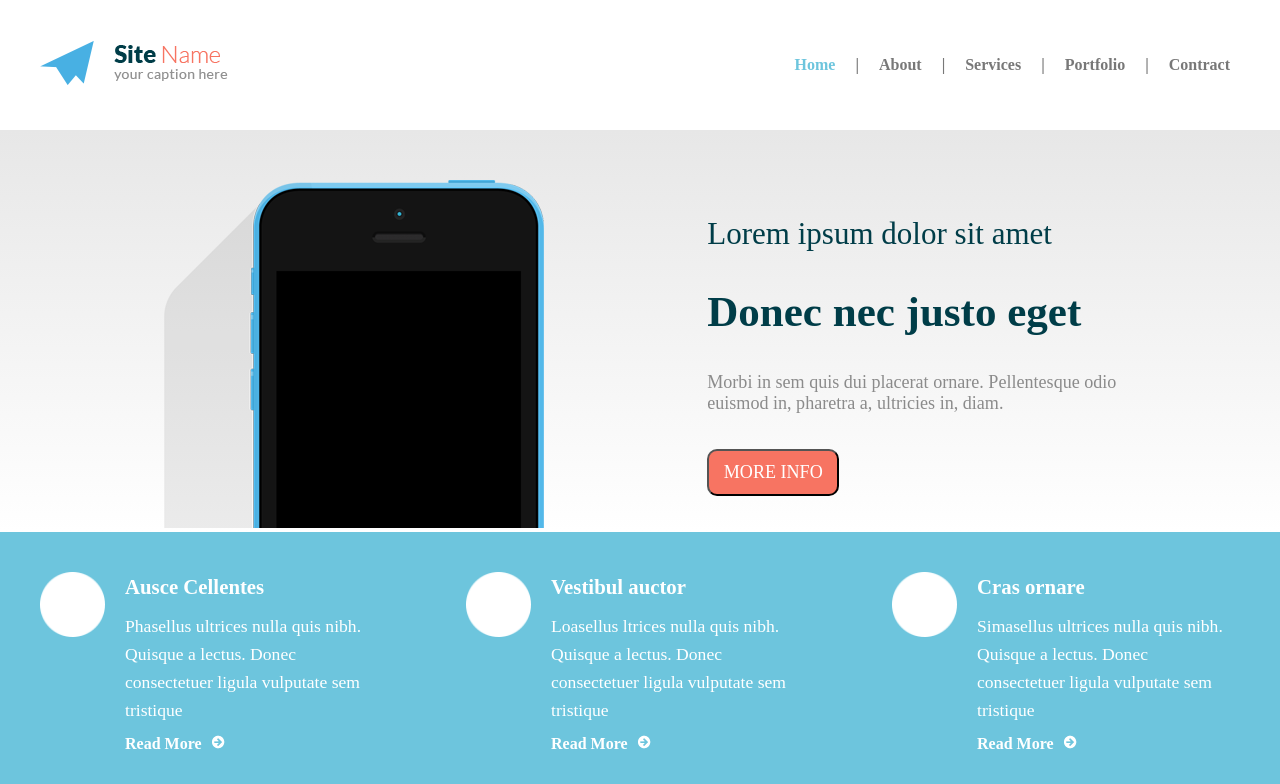
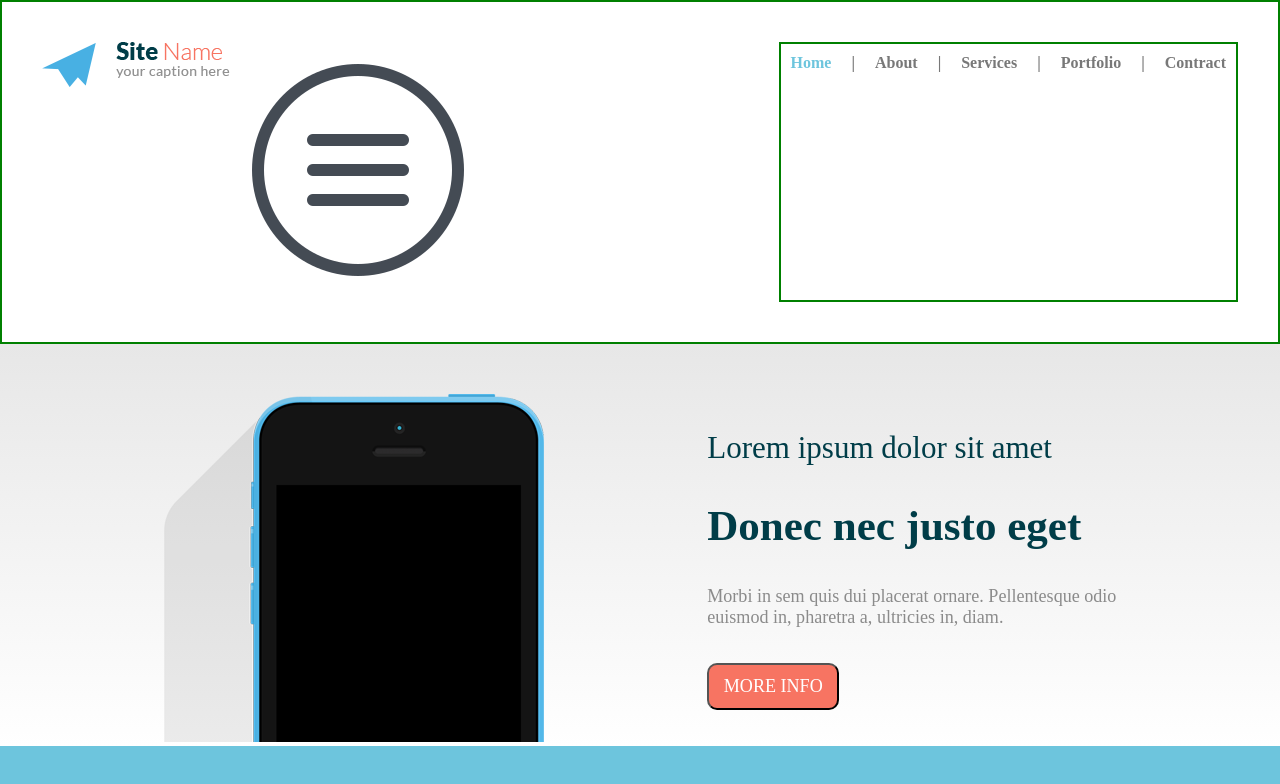
Before and after one commit to liubaterehova/-layout, a React app: page / in a window 1280 px wide. Shown: the top 784 px of the page. Built offline with nearby package versions, Linux system fonts and the light colour scheme.

Commit message:
img menu

```diff
--- a/src/components/header/header.jsx
+++ b/src/components/header/header.jsx
@@ -3,6 +3,7 @@ import './style.scss';
 import Iconlogo from '../png/logo.png';
 import IconPlane from '../png/plane.png';
 import { Menu } from './menu';
+import menuforphone from '../png/menuAdaptive.png';
 
 export const Header = () => (
   <div className="header">
@@ -10,6 +11,9 @@ export const Header = () => (
     <div>
       <img src={Iconlogo} alt="Logo" />
     </div>
+    <div className="div-menu-in-screen-for-phone">
+      <img src={menuforphone} alt="menu" className="menu-img" />
+    </div>
     <Menu />
   </div>
 );
--- a/src/components/header/style.scss
+++ b/src/components/header/style.scss
@@ -1,17 +1,20 @@
 .header {
-  align-items: center;
+  display: flex;
   background-color: #ffffff;
-  display: flex;
+  border: 2px solid green;
   padding: 40px;
+  .menu-in-screen-for-phone {
+    display: none;
+  }
   .plane-image {
     padding-right: 20px;
-      align-self: center;
   }
   .menu {
+    display: flex;
+    margin-left: auto;
     color: #787878;
-      display: flex;
     font-weight: bold;
-      margin-left: auto;
+    border: 2px solid green;
     .active-tab-menu {
       color: #6dc5dd;
     }
@@ -22,7 +25,19 @@
 }
 
 @media (max-width: 800px) {
-  .header {
+  .header{
+    padding: 20px;
+    .menu {
       display: none;
     }
+    .menu-in-screen-for-phone {
+      display: inline-block;
+      width: 25px;
+      height: 25px;
+      .menu-img {
+        width: auto;
+        height: 100%;
       }
+    }
+  }
+}
```
Also changed, not shown: src/components/png/menuAdaptive.png (added). Lines whose indentation alone changed are shown as unchanged.
